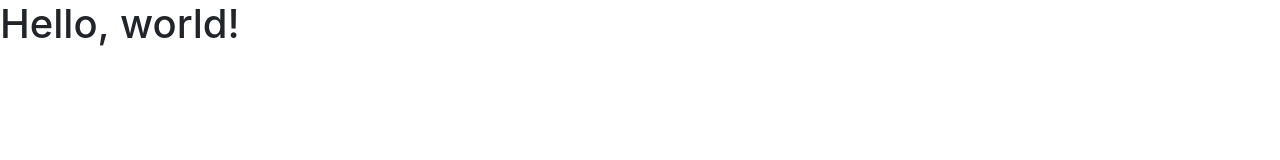
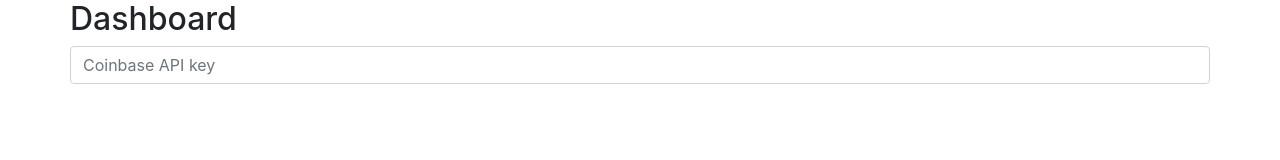
Before and after one commit to kevbradwick/crypto-dashboard, a website: page index.html in a window 1280 px wide. Drawn offline with nearby package versions, Linux system fonts and the light colour scheme.

Commit message:
--wip-- [skip ci]

```diff
--- a/index.html
+++ b/index.html
@@ -8,10 +8,18 @@
     <!-- Bootstrap CSS -->
     <link rel="stylesheet" href="https://stackpath.bootstrapcdn.com/bootstrap/4.4.1/css/bootstrap.min.css" integrity="sha384-Vkoo8x4CGsO3+Hhxv8T/Q5PaXtkKtu6ug5TOeNV6gBiFeWPGFN9MuhOf23Q9Ifjh" crossorigin="anonymous">
 
-    <title>Hello, world!</title>
+    <title>Dashbaord</title>
   </head>
   <body>
-    <h1>Hello, world!</h1>
+
+    <div class="container">
+      <div class="row">
+        <h2>Dashboard</h2>
+        <div class="input-group">
+          <input type="text" class="form-control" placeholder="Coinbase API key" />
+        </div>
+      </div>
+    </div>
 
     <!-- Optional JavaScript -->
     <!-- jQuery first, then Popper.js, then Bootstrap JS -->
--- a/package.json
+++ b/package.json
@@ -5,7 +5,8 @@
   "main": "index.js",
   "scripts": {
     "build": "parcel build -d docs --public-url '.' index.html",
-    "prebuild": "rm -rf docs/*"
+    "prebuild": "rm -rf docs/*",
+    "start": "parcel -d dev index.html"
   },
   "keywords": [],
   "author": "",
```
Also changed, not shown: docs/index.html (+1 -1 lines), 1 other file.
